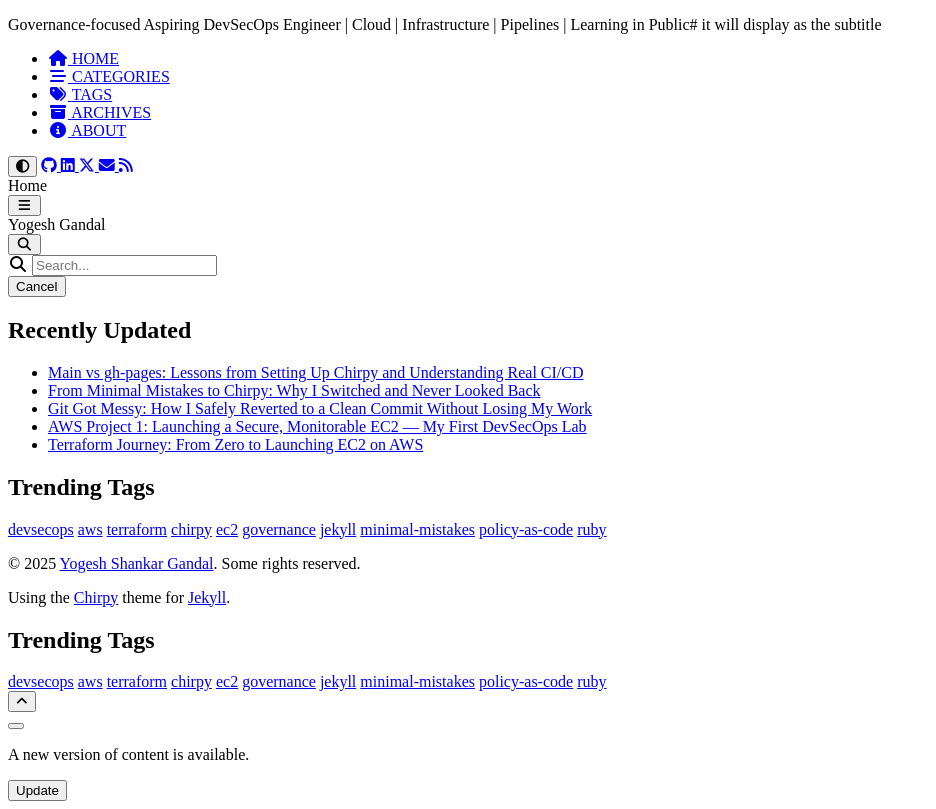
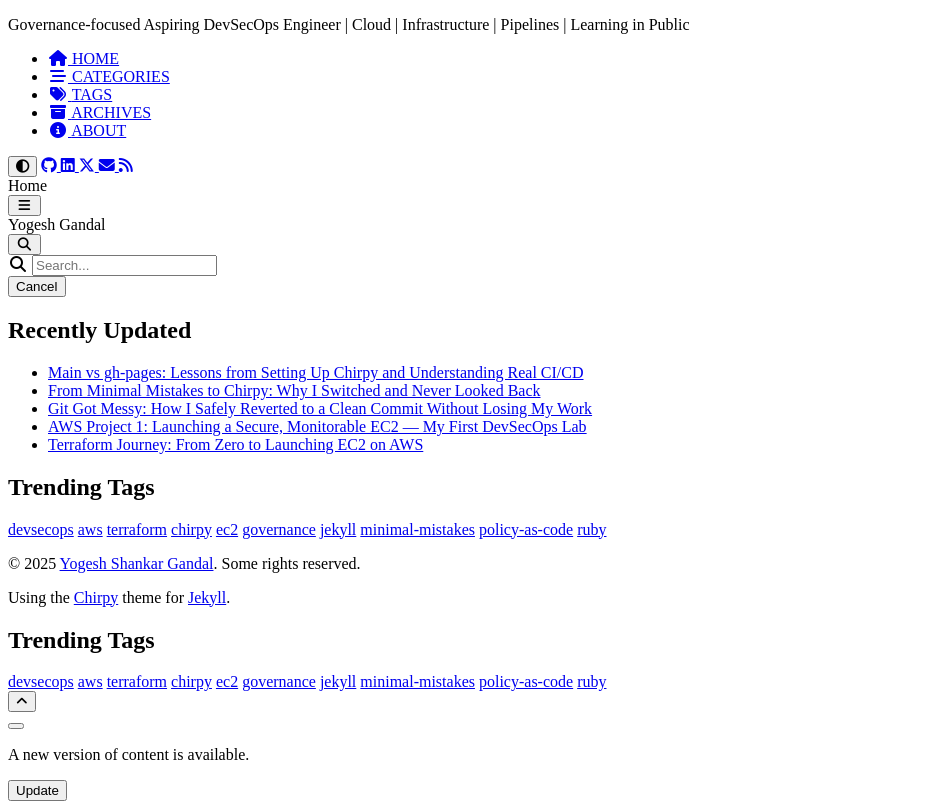
Before and after one commit to gandalops/portfolio-chirpy, a Jekyll site: the page built from index.html, in a window 1280 px wide, cut to the strip 124-933 px from the top of the page. Shown: the whole strip, without its empty margins (0-936 px from the left). Built offline with Jekyll 4.4.1, drawn with Linux system fonts in a browser that asks for light colours; cached includes are drawn as plain includes.

Commit message:
chore: corrected minor error in _config.yml

```diff
--- a/_config.yml
+++ b/_config.yml
@@ -13,11 +13,12 @@
 
 # jekyll-seo-tag settings › https://github.com/jekyll/jekyll-seo-tag/blob/master/docs/usage.md
 # ↓ --------------------------
+
 # the main title
 title: Yogesh Gandal
 
-tagline: Governance-focused Aspiring DevSecOps Engineer | Cloud | Infrastructure | Pipelines | Learning in Public# it will display as the subtitle
- # it will display as the subtitle
+# it will display as the subtitle
+tagline: Governance-focused Aspiring DevSecOps Engineer | Cloud | Infrastructure | Pipelines | Learning in Public
 
 description: >- # used by seo meta and the atom feed
   A DevSecOps portfolio highlighting my projects and learning journey through hands-on blogs, guided by AI assistance....
```
